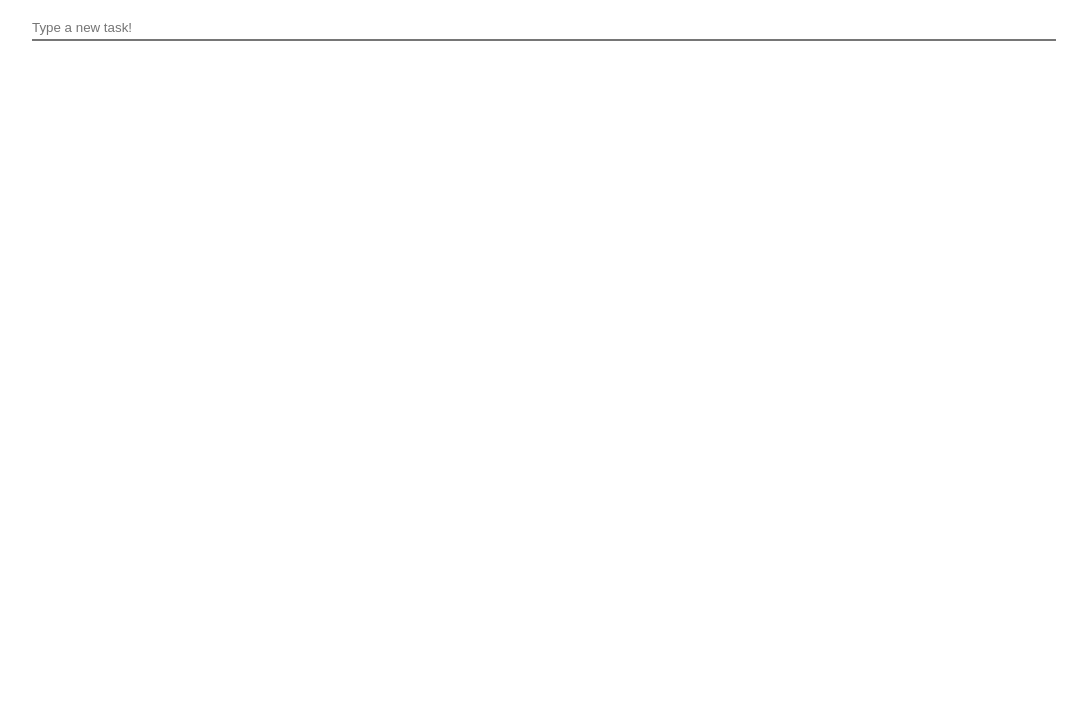
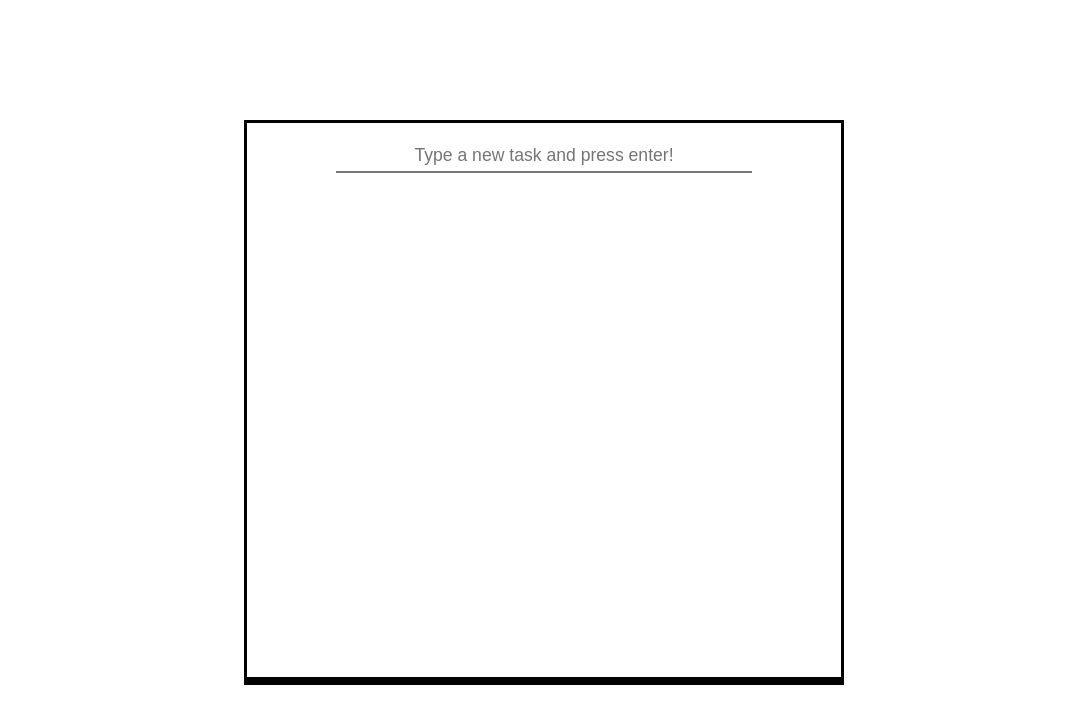
Before and after one commit to FrancisDeea/todolist-app-react, a React (Create React App) app: page / in a window 1280 px wide. Shown: the top 724 px of the page, without its empty margins (96-1183 px from the left). Built offline with nearby package versions, Linux system fonts and the light colour scheme.

Commit message:
feat: add basic style

```diff
--- a/src/App.css
+++ b/src/App.css
@@ -1,13 +1,50 @@
+#root {
+  display: grid;
+  place-content: center;
+  height: 100vh;
+}
+
+.app-container {
+  width: 90vw;
+  max-width: 600px;
+  height: 70vh;
+  border: 3px solid black;
+  box-shadow: 0px 5px 0px 0px #000000;
+}
+
 .input-task {
   display: block;
   margin: 1rem auto;
-  width: 80%;
+  width: 70%;
   height: 25px;
+  padding: 1rem 0.5rem;
   border-top: none;
   border-right: none;
   border-left: none;
+  font-size: 1.1rem;
+  text-align: center;
 }
 
 .input-task:focus {
   outline: none;
 }
+
+ul {
+  list-style: none;
+  margin: 0 1rem;
+}
+
+ul > li {
+  margin: 0.5rem 0;
+}
+
+input[type=checkbox] {
+  margin: 0 0.5rem;
+  border: 2px solid black;
+  transform: scale(1.2);
+}
+
+input[type=checkbox]:checked + label {
+  text-decoration: line-through;
+  opacity: 0.6;
+}
--- a/src/App.js
+++ b/src/App.js
@@ -16,7 +16,7 @@ export default function App() {
   }
 
   return (
-    <div>
+    <div className='app-container'>
       <InputTask
         input={input}
         onChange={(e) => setInput(e.target.value)}
@@ -36,7 +36,7 @@ function InputTask({ input, onChange, onKeyDown }) {
       value={input}
       onChange={onChange}
       onKeyDown={onKeyDown}
-      placeholder="Type a new task!"
+      placeholder="Type a new task and press enter!"
       autoComplete="nope"
     />
   )
@@ -52,7 +52,7 @@ function List({ list }) {
           type="checkbox"
           id={key}
         />
-        <label for={key}>{task}</label>
+        <label htmlFor={key}>{task}</label>
       </li>
     )
   })
--- a/src/index.css
+++ b/src/index.css
@@ -6,9 +6,7 @@
 
 body {
   margin: 0;
-  font-family: -apple-system, BlinkMacSystemFont, 'Segoe UI', 'Roboto', 'Oxygen',
-    'Ubuntu', 'Cantarell', 'Fira Sans', 'Droid Sans', 'Helvetica Neue',
-    sans-serif;
+  font-family: -apple-system, Verdana, Roboto, Oxygen, Ubuntu, Cantarell, 'Open Sans', 'Helvetica Neue', sans-serif, Courier, monospace;
   -webkit-font-smoothing: antialiased;
   -moz-osx-font-smoothing: grayscale;
 }
```
